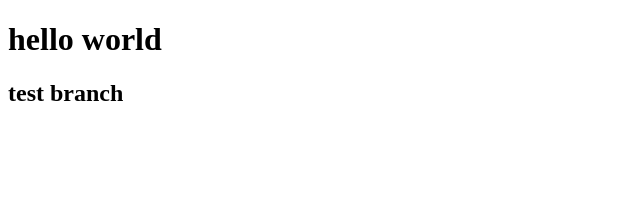
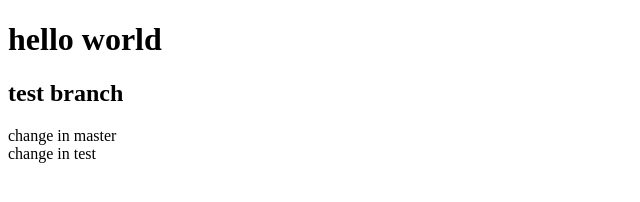
Before and after one commit to brianpja/branch-test, a plain HTML site: page index.html in a window 1280 px wide. Shown: the whole page, without its empty margins (0-640 px from the left). Drawn offline with Linux system fonts and the light colour scheme.

Commit message:
commit in master branch

```diff
--- a/index.html
+++ b/index.html
@@ -7,5 +7,7 @@
   <body>
     <h1>hello world</h1>
     <h2>test branch</h2>
+    <div>change in master</div>
+    <div>change in test</div>
   </body>
 </html>
```
